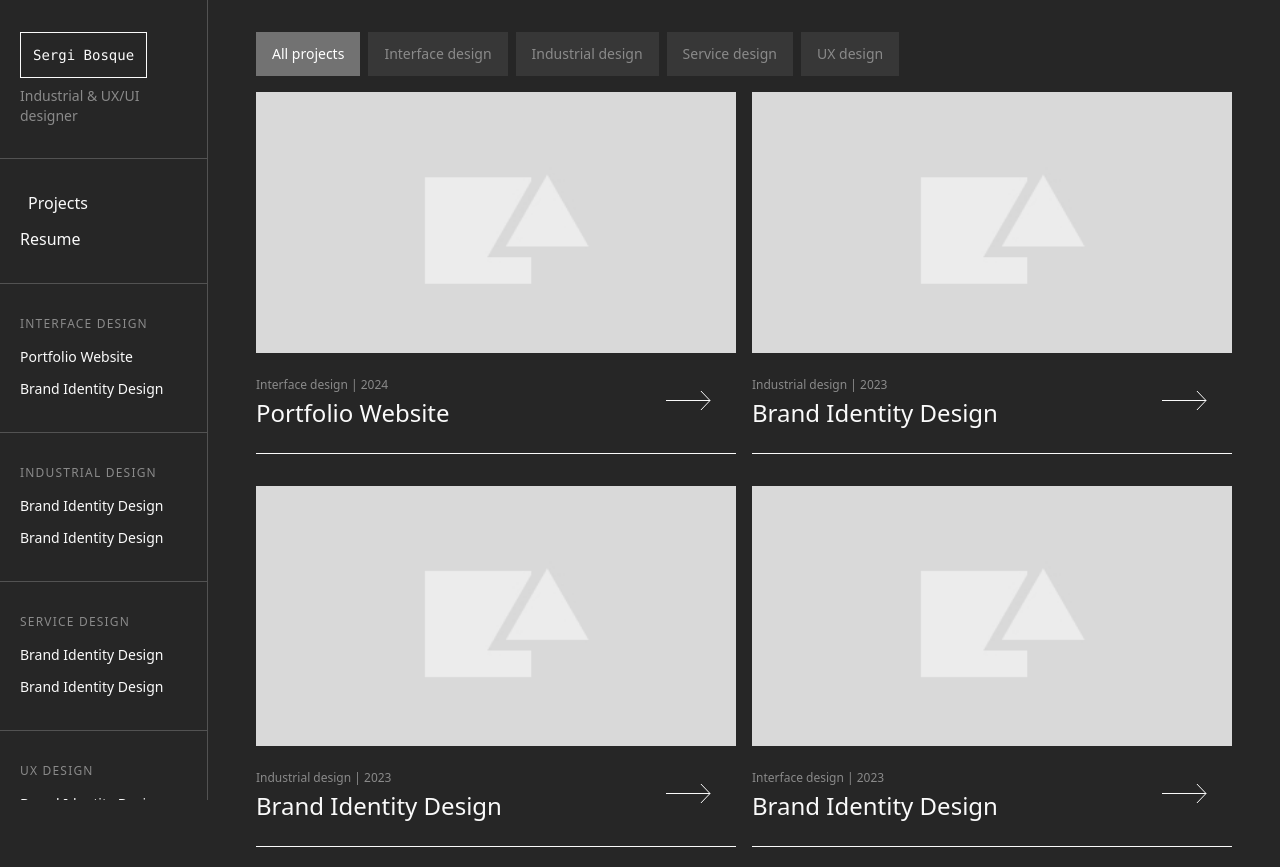
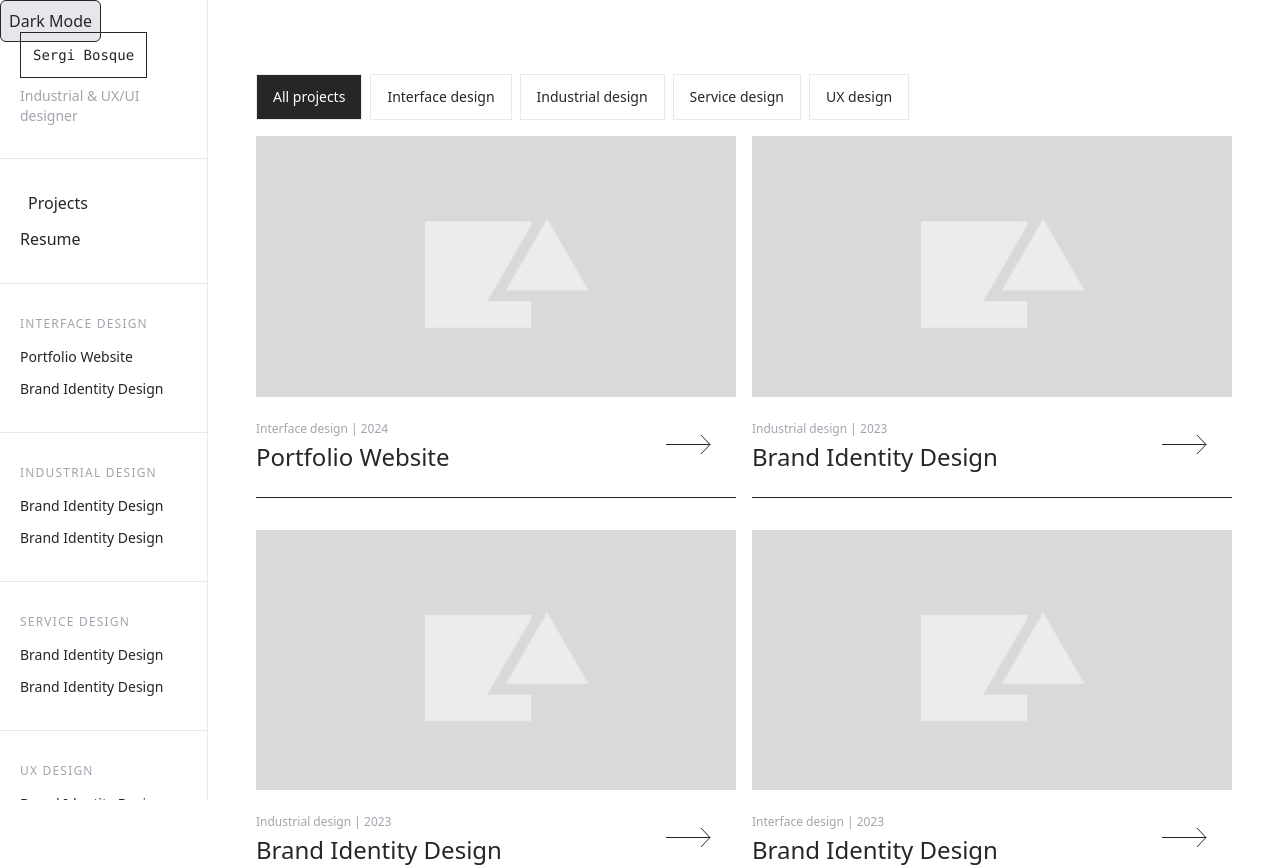
Before and after one commit to srgibosque/portfolio, a React (Vite) app: page / in a window 1280 px wide. Shown: the top 867 px of the page. Built offline with nearby package versions, Linux system fonts and the light colour scheme.

Commit message:
dark mode toggle button

```diff
--- a/index.html
+++ b/index.html
@@ -1,5 +1,5 @@
 <!doctype html>
-<html class="dark" lang="en">
+<html lang="en">
   <head>
     <meta charset="UTF-8" />
     <link rel="icon" type="image/svg+xml" href="/vite.svg" />
@@ -7,7 +7,7 @@
     <meta name="viewport" content="width=device-width, initial-scale=1.0" />
     <title>Portfolio</title>
   </head>
-  <body class="text-primary bg-white dark:text-primary-dark dark:bg-primary">
+  <body >
     <div id="root"></div>
     <script type="module" src="/src/main.tsx"></script>
   </body>
--- /dev/null
+++ b/src/components/ThemeToggle.tsx
@@ -0,0 +1,28 @@
+import { useEffect, useState } from "react";
+
+const ThemeToggle = () => {
+    const [darkMode, setDarkMode] = useState(() => {
+        return localStorage.getItem("theme") === "dark";
+      });
+
+  useEffect(() => {
+    if (darkMode) {
+      document.documentElement.classList.add("dark");
+      localStorage.setItem("theme", "dark");
+    } else {
+      document.documentElement.classList.remove("dark");
+      localStorage.setItem("theme", "light");
+    }
+  }, [darkMode]);
+
+  return (
+    <button
+      onClick={() => setDarkMode(!darkMode)}
+      className="p-2 border rounded-md bg-gray-200 dark:bg-gray-800"
+    >
+      {darkMode ? "Light Mode" : "Dark Mode"}
+    </button>
+  );
+};
+
+export default ThemeToggle;
--- a/src/pages/RootLayout.tsx
+++ b/src/pages/RootLayout.tsx
@@ -1,21 +1,25 @@
-import { Outlet } from 'react-router-dom';
-import Header from '../components/Header';
-import Footer from '../components/Footer';
+import { Outlet } from "react-router-dom";
+import Header from "../components/Header";
+import Footer from "../components/Footer";
+import ThemeToggle from "../components/ThemeToggle";
 
 const RootLayout = () => {
   return (
-        <>
+    <div>
+      <div className="text-primary bg-white dark:text-primary-dark dark:bg-primary">
         <Header />
-            <div className='md:ml-52'>
-                <main className='flex justify-center'>
-                    <div className='w-full mx-4 my-3 md:mx-12 md:my-8 xl:max-w-[80rem]'>
+        <ThemeToggle />
+        <div className="md:ml-52">
+          <main className="flex justify-center">
+            <div className="w-full mx-4 my-3 md:mx-12 md:my-8 xl:max-w-[80rem]">
               <Outlet />
             </div>
           </main>
           <Footer />
         </div>
-        </>
-    )
-}
+      </div>
+    </div>
+  );
+};
 
-export default RootLayout
+export default RootLayout;
```
Lines whose indentation alone changed are shown as unchanged.
